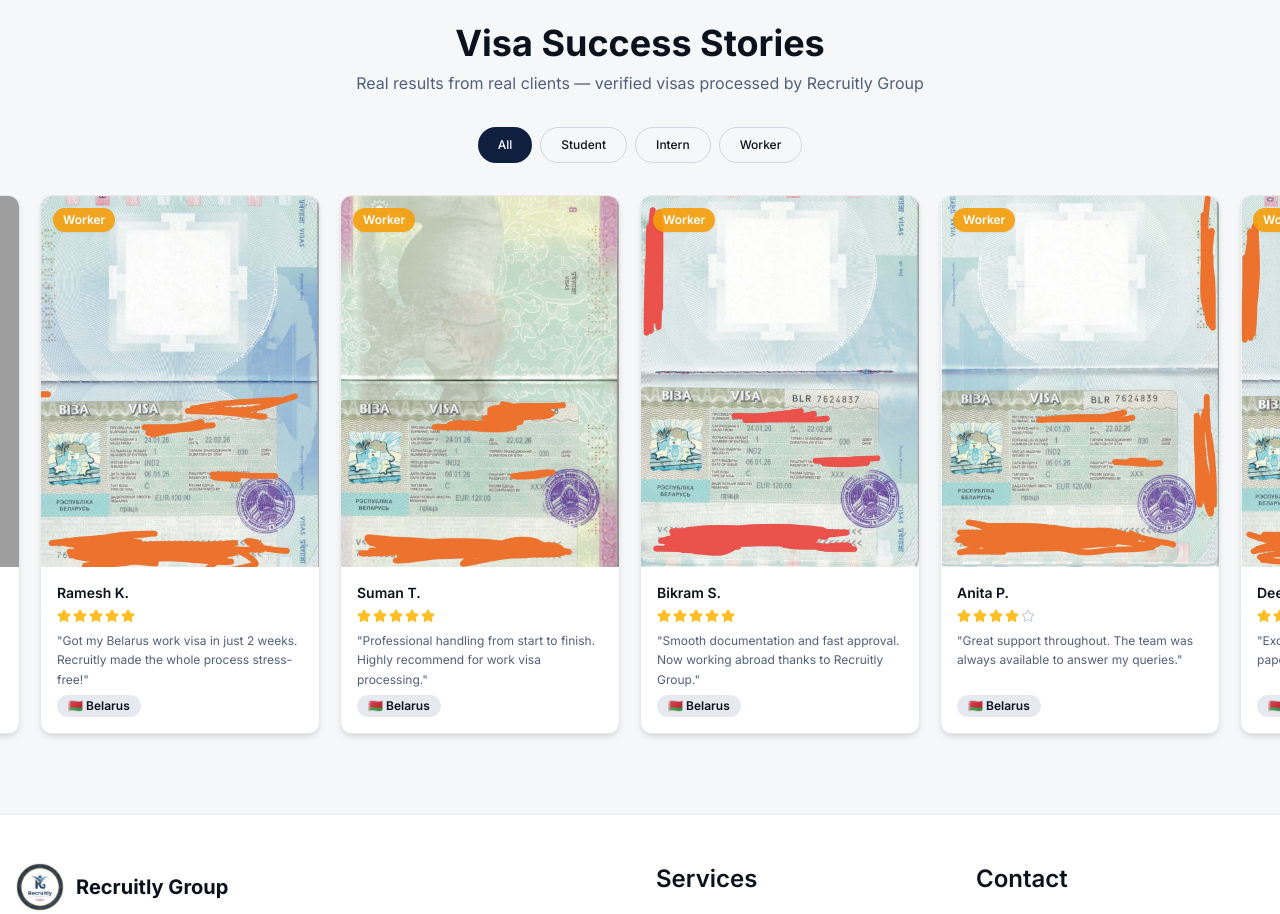
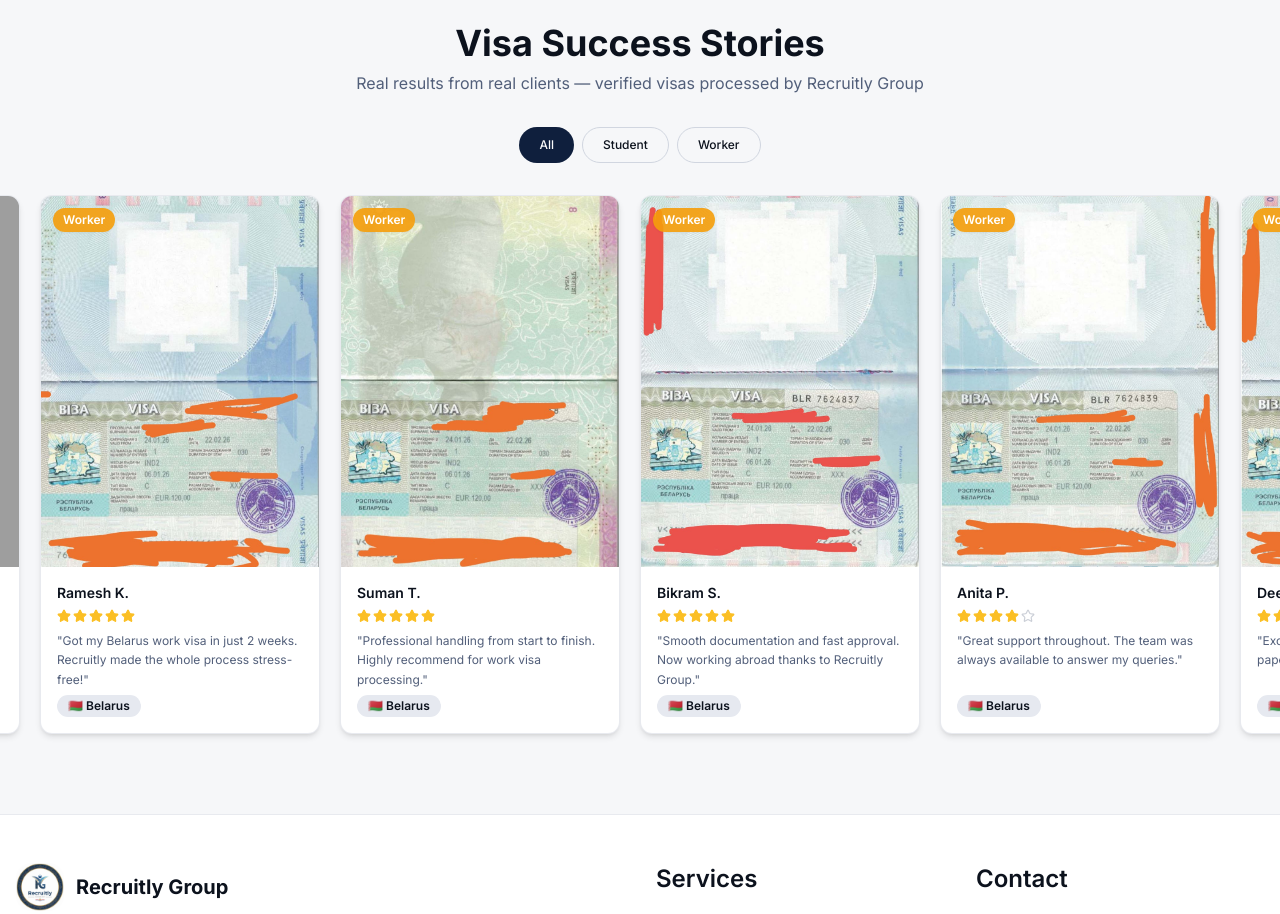
Before and after one commit to recruitlygroup/recruitly-global-nexus, a React (Vite) app: page / in a window 1280 px wide. Shown: the part 920-1834 px from the top of the page. Built offline with nearby package versions, Linux system fonts and the light colour scheme; no server answers; grey boxes are pictures that could not be loaded; the HTML template or start-up script is replaced by a standard one.

Commit message:
Preceding changes

```diff
--- a/src/components/VisaSuccessStories.tsx
+++ b/src/components/VisaSuccessStories.tsx
@@ -42,7 +42,7 @@ const stories: SuccessStory[] = [
   { id: 10, name: "Rajan H.", category: "Worker", rating: 4, review: "Helpful team, clear communication. Got my work visa without any issues.", photo: visa10, destination: "Belarus" },
 ];
 
-const filters: Category[] = ["All", "Student", "Intern", "Worker"];
+const filters: Category[] = ["All", "Student", "Worker"];
 
 const categoryColors: Record<Exclude<Category, "All">, string> = {
   Student: "bg-blue-500/90 text-white",
```
